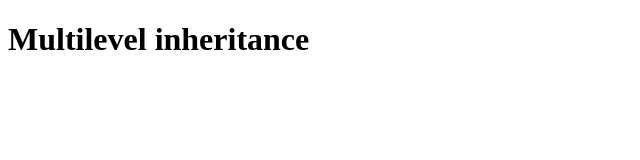
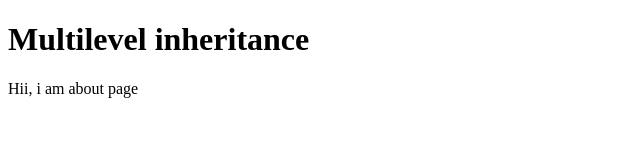
Before and after one commit to swe-kanishk/learning-git, a plain HTML site: page index.html in a window 1280 px wide. Shown: the whole page, without its empty margins (0-640 px from the left). Drawn offline with Linux system fonts and the light colour scheme.

Commit message:
add intro paragraph

```diff
--- a/index.html
+++ b/index.html
@@ -8,5 +8,6 @@
 </head>
 <body>
     <h1>Multilevel inheritance</h1>
+    <p>Hii, i am about page</p>
 </body>
 </html>
```
